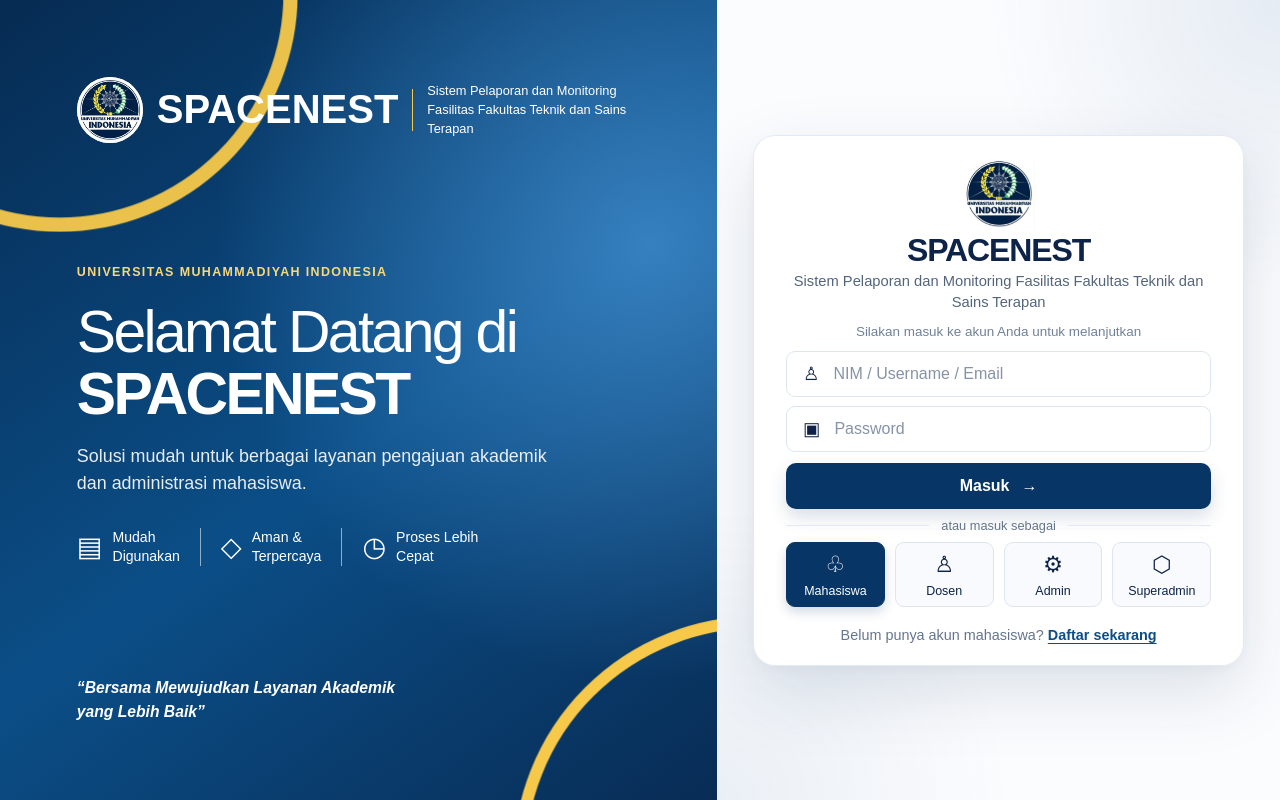
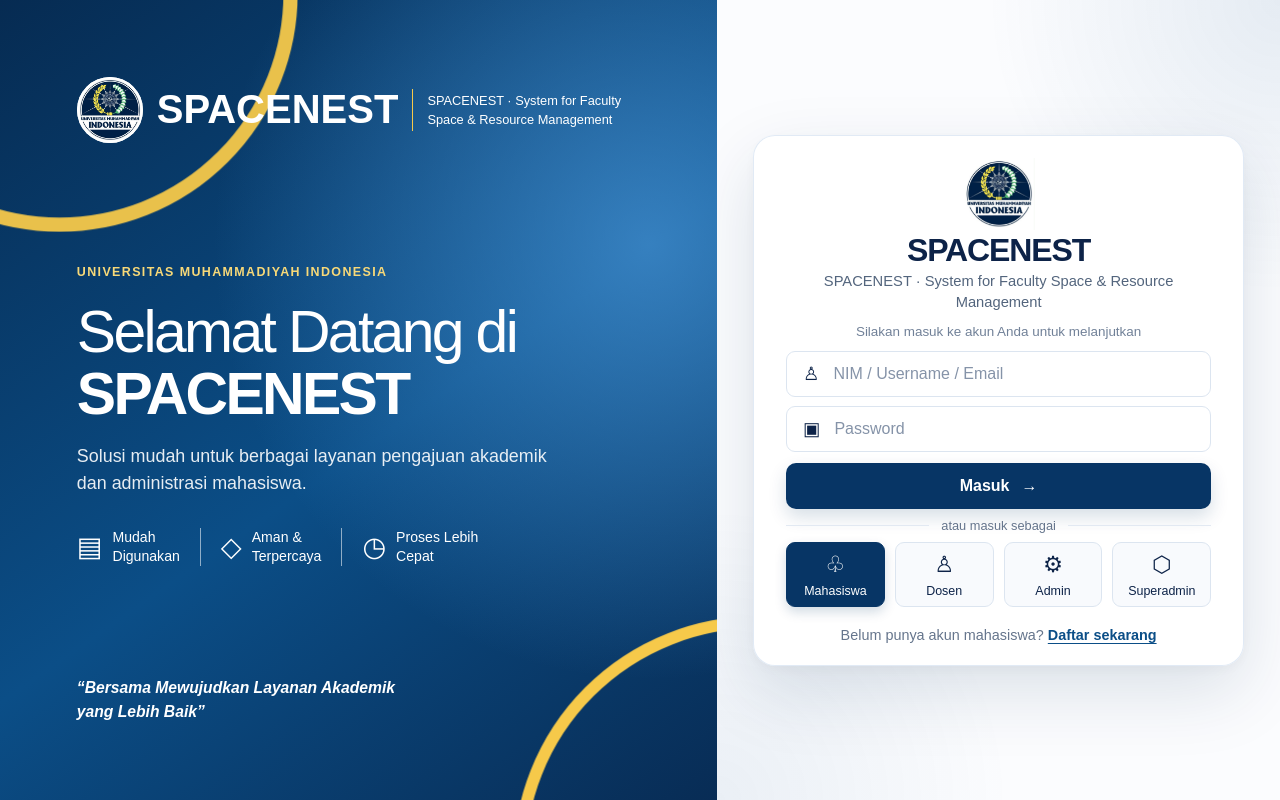
Before and after one commit to cahya01/spacenest, a PHP site: page /login.php in a window 1280 px wide. Run offline with PHP 8.4, Linux system fonts and the light colour scheme.

Commit message:
refactor: update branding text to reflect new system description

```diff
--- a/src/daftar.php
+++ b/src/daftar.php
@@ -90,7 +90,7 @@ function registrationEscape(string $value): string
                 <img src="assets/img/WhatsApp%20Image%202026-10-16%20at%2020.53.26.jpeg" alt="">
                 <span class="login-brand-name">SPACENEST</span>
                 <span class="login-brand-divider"></span>
-                <span class="login-brand-caption">Sistem Pelaporan dan Monitoring Fasilitas Fakultas Teknik dan Sains Terapan</span>
+                <span class="login-brand-caption">SPACENEST · System for Faculty Space & Resource Management</span>
             </a>
 
             <div class="welcome-copy">
--- a/src/includes/dashboard_layout.php
+++ b/src/includes/dashboard_layout.php
@@ -254,7 +254,7 @@ function dashboardRenderEnd()
     ?>
                 </main>
                 <footer class="dashboard-footer">
-                    <span>SPACENEST · Sistem Pelaporan dan Monitoring Fasilitas Fakultas Teknik dan Sains Terapan</span>
+                    <span>SPACENEST · System for Faculty Space & Resource Management</span>
                     <span>&copy; <?php echo date('Y'); ?> Universitas Muhammadiyah Indonesia</span>
                 </footer>
             </div>
--- a/src/index.php
+++ b/src/index.php
@@ -12,7 +12,7 @@ if (isset($_SESSION['user'])) {
 <head>
     <meta charset="UTF-8">
     <meta name="viewport" content="width=device-width, initial-scale=1.0">
-    <title>SPACENEST | Sistem Pelaporan dan Monitoring Fasilitas Fakultas Teknik dan Sains Terapan</title>
+    <title>SPACENEST · System for Faculty Space & Resource Management</title>
     <link rel="stylesheet" href="assets/css/style.css?v=<?= filemtime(__DIR__ . '/assets/css/style.css') ?>">
     <script src="assets/js/app.js?v=<?= filemtime(__DIR__ . '/assets/js/app.js') ?>" defer></script>
 </head>
@@ -23,7 +23,7 @@ if (isset($_SESSION['user'])) {
                 <img src="assets/img/WhatsApp Image 2026-10-16 at 20.53.26.jpeg" alt="Logo Universitas Muhammadiyah Indonesia">
                 <div class="brand-text">
                     <span class="brand-title">SPACENEST</span>
-                    <small>Sistem Pelaporan dan Monitoring Fasilitas Fakultas Teknik dan Sains Terapan</small>
+                    <small>SPACENEST · System for Faculty Space & Resource Management</small>
                 </div>
             </div>
 
--- a/src/login.php
+++ b/src/login.php
@@ -96,7 +96,7 @@ function loginEscape(string $value): string
                 <img src="assets/img/WhatsApp%20Image%202026-10-16%20at%2020.53.26.jpeg" alt="">
                 <span class="login-brand-name">SPACENEST</span>
                 <span class="login-brand-divider"></span>
-                <span class="login-brand-caption">Sistem Pelaporan dan Monitoring Fasilitas Fakultas Teknik dan Sains Terapan</span>
+                <span class="login-brand-caption">SPACENEST · System for Faculty Space & Resource Management</span>
             </a>
 
             <div class="welcome-copy">
@@ -118,7 +118,7 @@ function loginEscape(string $value): string
             <div class="login-card">
                 <img class="login-card-logo" src="assets/img/WhatsApp%20Image%202026-10-16%20at%2020.53.26.jpeg" alt="Logo Universitas Muhammadiyah Indonesia">
                 <h2 id="login-title">SPACENEST</h2>
-                <p class="login-card-subtitle">Sistem Pelaporan dan Monitoring Fasilitas Fakultas Teknik dan Sains Terapan</p>
+                <p class="login-card-subtitle">SPACENEST · System for Faculty Space & Resource Management</p>
                 <p class="login-instruction">Silakan masuk ke akun Anda untuk melanjutkan</p>
 
                 <?php if ($notice !== ''): ?>
```
